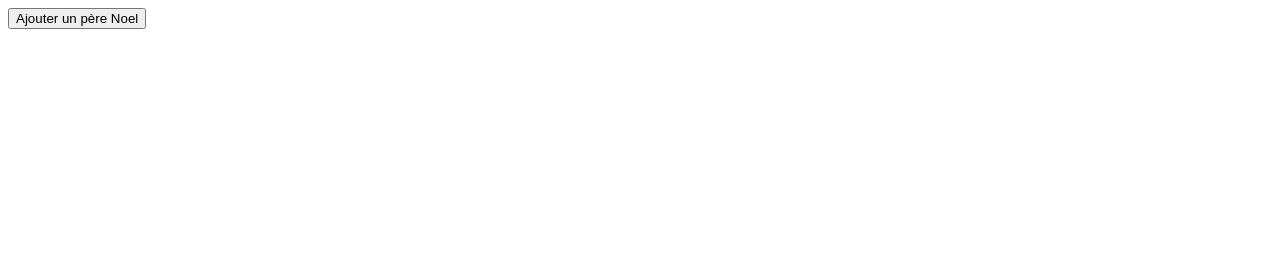
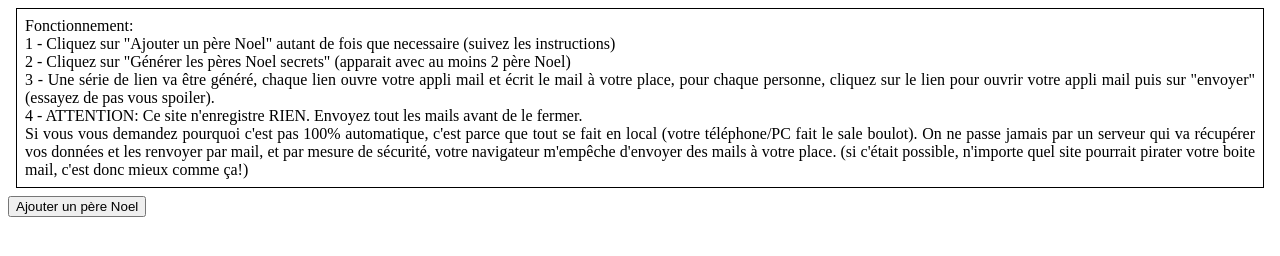
Before and after one commit to louisjdmartin/secretsanta, a plain HTML site: page index.html in a window 1280 px wide. Drawn offline with nearby package versions, Linux system fonts and the light colour scheme.

Commit message:
Add README

```diff
--- a/index.html
+++ b/index.html
@@ -10,6 +10,17 @@
   </head>
 
   <body>
+    <div id="readme">
+      Fonctionnement:
+      <br /> 1 - Cliquez sur "Ajouter un père Noel" autant de fois que necessaire (suivez les instructions)
+      <br /> 2 - Cliquez sur "Générer les pères Noel secrets" (apparait avec au moins 2 père Noel)
+      <br /> 3 - Une série de lien va être généré, chaque lien ouvre votre appli mail et écrit le mail à votre place,
+      pour chaque personne, cliquez sur le lien pour ouvrir votre appli mail puis sur "envoyer" (essayez de pas vous spoiler).
+      <br /> 4 - ATTENTION: Ce site n'enregistre RIEN. Envoyez tout les mails avant de le fermer.
+      <br /> Si vous vous demandez pourquoi c'est pas 100% automatique, c'est parce que tout se fait en local (votre téléphone/PC fait le sale boulot).
+      On ne passe jamais par un serveur qui va récupérer vos données et les renvoyer par mail, et par mesure de sécurité, votre navigateur m'empêche
+      d'envoyer des mails à votre place. (si c'était possible, n'importe quel site pourrait pirater votre boite mail, c'est donc mieux comme ça!)
+    </div>
 
     <div id="createSanta">
       <form action="#" onsubmit="generateSantas();return false" id="santaForm">
--- a/style.css
+++ b/style.css
@@ -5,9 +5,12 @@
 #listOfSantas,#send{
   display:none;
 }
-.santa{
+.santa, #readme{
   display:block;
   padding:8px;
   margin:8px;
   border:1px solid black;
 }
+#readme{
+  text-align: justify;
+}
```
